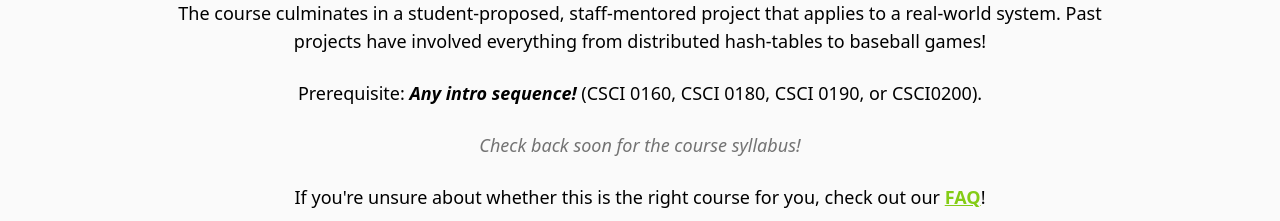
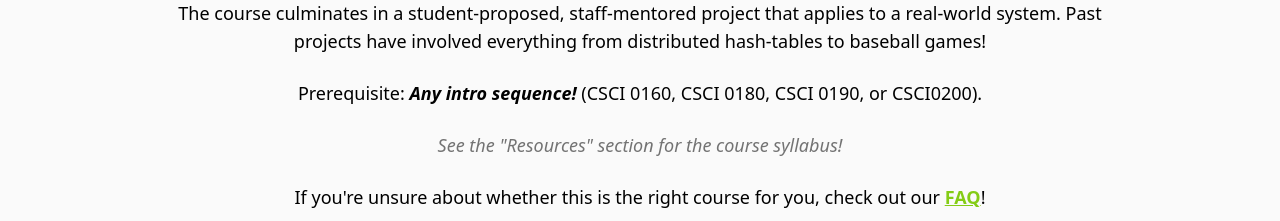
Before and after one commit to csci1710/2024, a React (Create React App) app in the folder my-app/: page / in a window 1280 px wide. Shown: the part 1340-1561 px from the top of the page. Built offline with nearby package versions, Linux system fonts and the light colour scheme; a web font is replaced by a local one.

Commit message:
add syllabus

```diff
--- a/my-app/src/App.tsx
+++ b/my-app/src/App.tsx
@@ -159,7 +159,7 @@
               </p>
               <div className="p-3" />
               <p className="italic text-neutral-500">
-                Check back soon for the course syllabus!
+                See the "Resources" section for the course syllabus!
               </p>
               <div className="p-3" />
               <p className="">
--- a/my-app/src/SITE_DATA.ts
+++ b/my-app/src/SITE_DATA.ts
@@ -200,7 +200,7 @@
   "https://docs.google.com/document/d/e/2PACX-1vQek5FgRtgmr7rdxOnq5qzTIaRoVcc0dN4dERg5qu4oJ4hTCAmWJkrBbNWUdm_zsMRtQOmzpG17fWQK/pub";
 
 export const policies: Resource[] = [
-  // { name: "Syllabus", href: "https://www.google.com" },
+  { name: "Syllabus", href: "https://docs.google.com/document/d/1dol5vJem0Rzvbk0QTJ77z7eQCQTClxZuXWG6VGreajE/edit?usp=sharing" },
   // { name: "Collaboration Policy", href: "https://www.google.com" },
 ];
 
@@ -210,7 +210,6 @@
 ];
 
 export const guides: Resource[] = [
-  // { name: "Syllabus", href: "https://www.google.com" },
   // { name: "Collaboration Policy", href: "https://www.google.com" },
 ];
 
```
